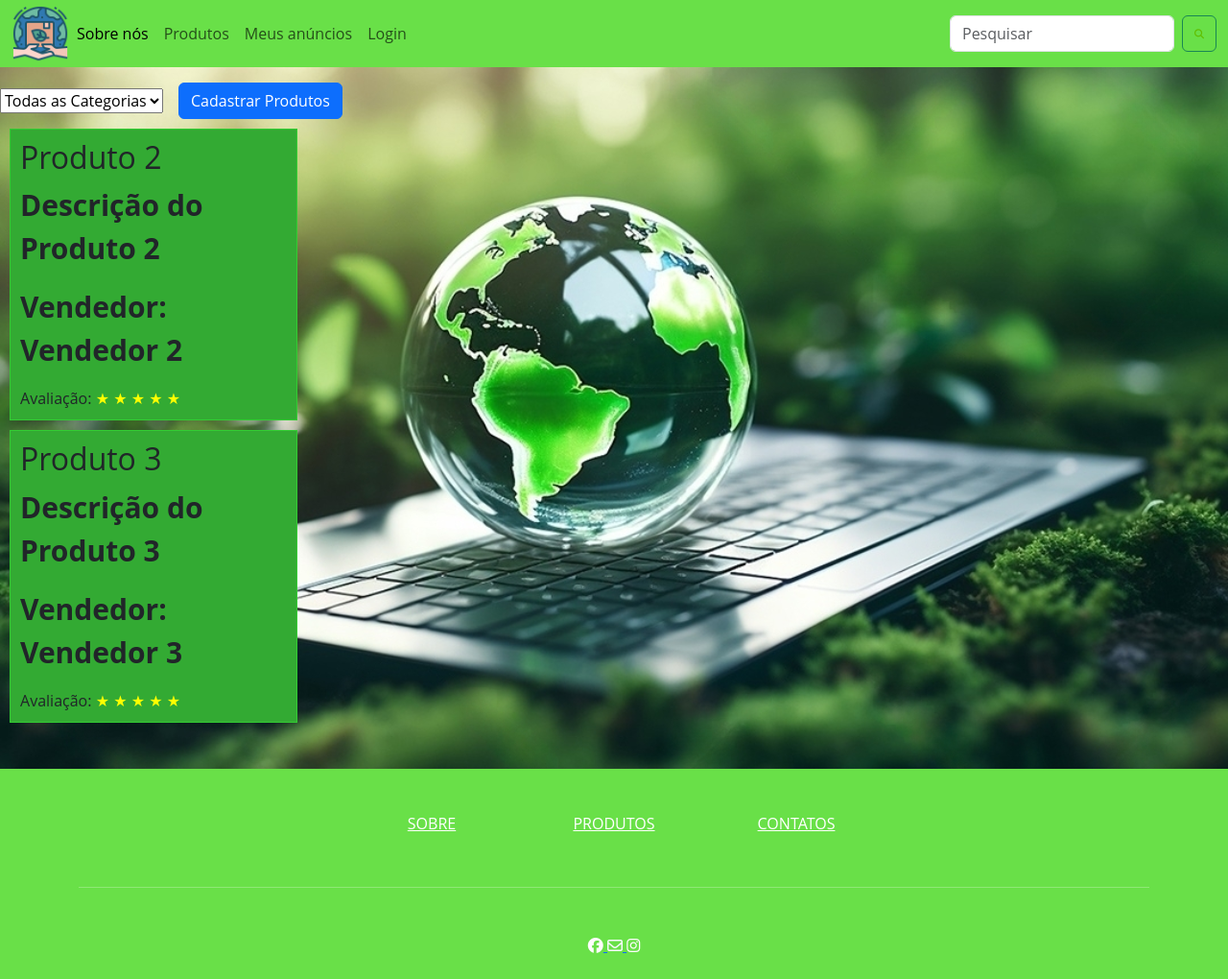
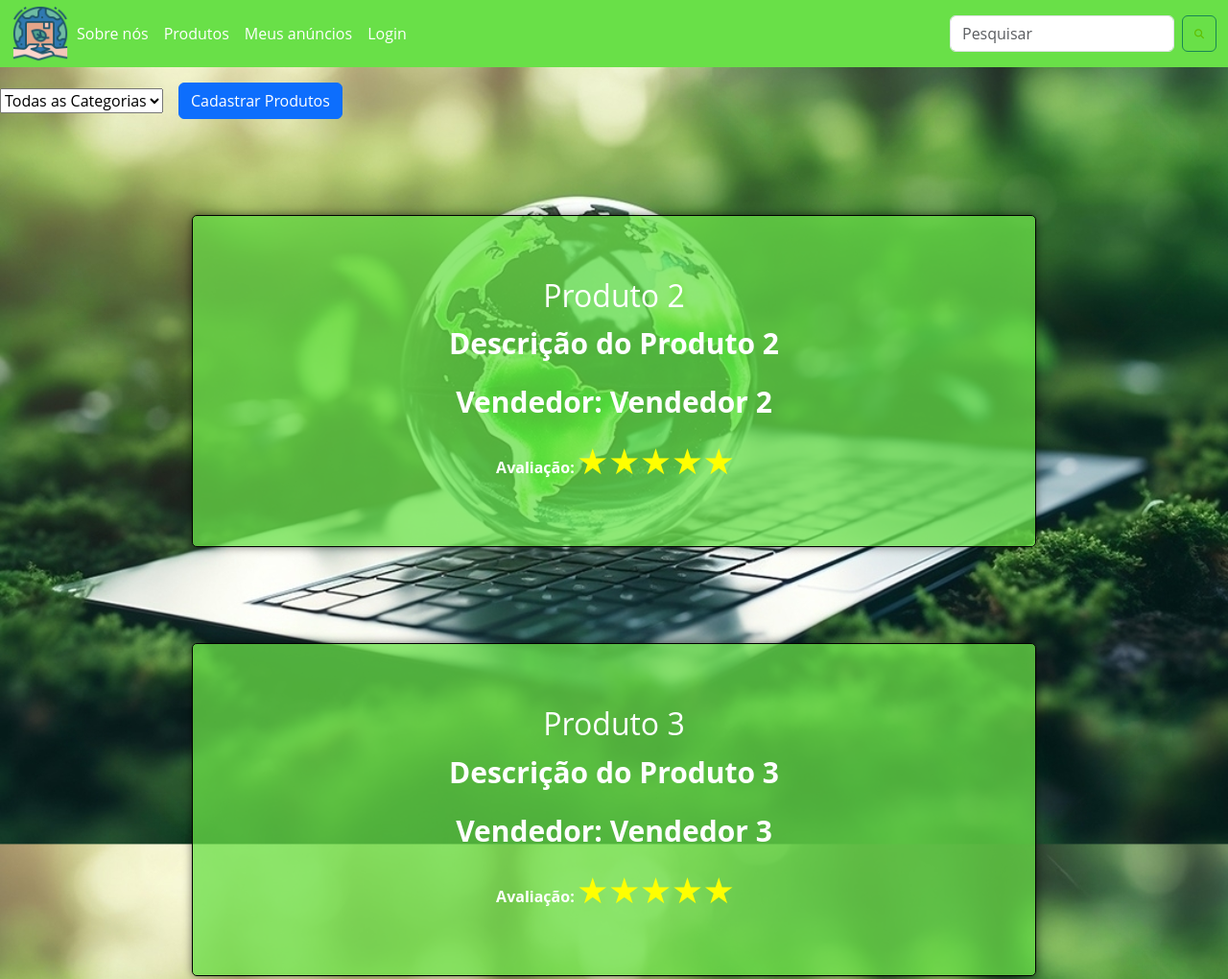
Before and after one commit to ICEI-PUC-Minas-PBR-SI/pbr-si-ads-2023-2-p1-tiaw-g6-tech-sustentavel, a website: page src/produtos.html in a window 1280 px wide. Shown: the top 1020 px of the page at 96% size. Drawn offline with nearby package versions, Linux system fonts and the light colour scheme; files that its build step writes are made by us from their sources; files whose address does not match are found by name.

Commit message:
Update produtos.css

```diff
--- a/src/css/produtos.css
+++ b/src/css/produtos.css
@@ -20,6 +20,9 @@ header {
 
 }
 
+.nav-link {
+    color: white !important;
+  }
 
 
 p {
@@ -44,24 +47,32 @@ p {
 
 }
 
+main{
+    text-align: center;
+}
 
 
 
 
 
-         /* Estilização para os cards de produtos */
     .product-card {
-        background-color: #33aa33; /* Verde claro */
-        border: 1px solid #33cc33; /* Verde médio */
-        padding: 10px;
-        margin: 10px;
-        width: 300px;
-
-        vertical-align: top;
+        color: #fff;
+        background-color: #69e048be;
+        padding: 5%;
+        border-radius: 5px;
+        margin: 20px auto;
+        box-shadow: 0 0 10px rgba(0, 0, 0, 0.5);
+        border: 1px solid #000;
+        margin-top: 100px;
+        text-align: center;
+        font-weight: bold;
+        margin-left: 200px;
+        margin-right: 200px;
     }
 
     .star {
-        color: yellow; /* amarelo */
+        font-size: xx-large;
+        color: yellow;
     }
 article{
     font-family:  lora;
```
